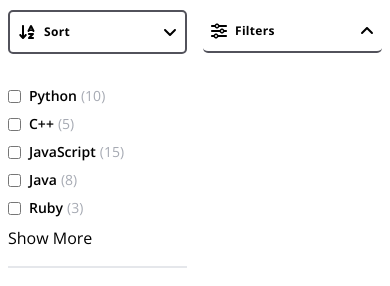
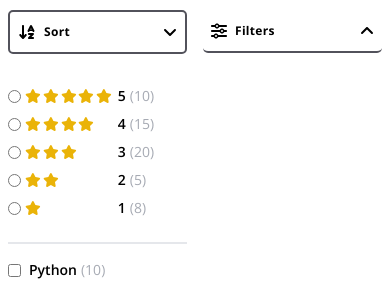
Before and after one commit to FrontEndDevo/NeuraLearnAcademy, a React (Vite) app: page /my-learnings in a window 390 px wide. Shown: the part 200-486 px from the top of the page. Built offline with nearby package versions, Linux system fonts and the light colour scheme.

Commit message:
Add Ratings component to AllFilters

```diff
--- a/src/shared/Filters/AllFilters.jsx
+++ b/src/shared/Filters/AllFilters.jsx
@@ -3,6 +3,7 @@ import { faAngleDown, faSliders } from "@fortawesome/free-solid-svg-icons";
 import { FontAwesomeIcon } from "@fortawesome/react-fontawesome";
 import Topics from "./Topics";
 import Price from "./Price";
+import Ratings from "./Ratings";
 
 const AllFilters = React.memo(() => {
   const [areFiltersOpen, setAreFiltersOpen] = useState(true);
@@ -26,6 +27,7 @@ const AllFilters = React.memo(() => {
         />
       </div>
       <div className={`${areFiltersOpen ? "block" : "hidden"}`}>
+        <Ratings />
         <Topics />
         <Price />
       </div>
--- /dev/null
+++ b/src/shared/Filters/Ratings.jsx
@@ -0,0 +1,57 @@
+import { faAngleDown, faStar } from "@fortawesome/free-solid-svg-icons";
+import { FontAwesomeIcon } from "@fortawesome/react-fontawesome";
+import { useState } from "react";
+
+const ratings = [
+  { rate: 5, totalCourses: 10 },
+  { rate: 4, totalCourses: 15 },
+  { rate: 3, totalCourses: 20 },
+  { rate: 2, totalCourses: 5 },
+  { rate: 1, totalCourses: 8 },
+];
+const Ratings = () => {
+  const [areRatingOpen, setAreRatingOpen] = useState(true);
+
+  // Render the prices.
+  const renderRatings = ratings.map((item, index) => (
+    <div key={index} className="flex items-center mb-2 text-sm">
+      <input type="radio" id={item.rate} name="rating" value={item.rate} />
+      <div className="mx-1">
+        {Array.from({ length: 5 }, (_, i) => (
+          <FontAwesomeIcon
+            key={i}
+            icon={faStar}
+            className={`text-yellow-500 mr-[2px] ${
+              item.rate >= i + 1 ? "opacity-100" : "opacity-0"
+            }`}
+          />
+        ))}
+      </div>
+      <label htmlFor={item.rate} className="mr-1 font-semibold capitalize">
+        {item.rate}
+      </label>
+      <span className="text-gray-500 text-opacity-60 ">
+        ({item.totalCourses})
+      </span>
+    </div>
+  ));
+
+  return (
+    <div className="py-4 border-b-2">
+      <div className="items-center justify-between hidden mb-4 md:flex">
+        <h2 className="text-lg font-semibold">Ratings</h2>
+        <FontAwesomeIcon
+          icon={faAngleDown}
+          onClick={() => setAreRatingOpen((prevState) => !prevState)}
+          className={`duration-300 mr-2 text-zinc-800 cursor-pointer ${
+            areRatingOpen ? "rotate-180" : ""
+          }`}
+        />
+      </div>
+
+      {areRatingOpen && renderRatings}
+    </div>
+  );
+};
+
+export default Ratings;
```
